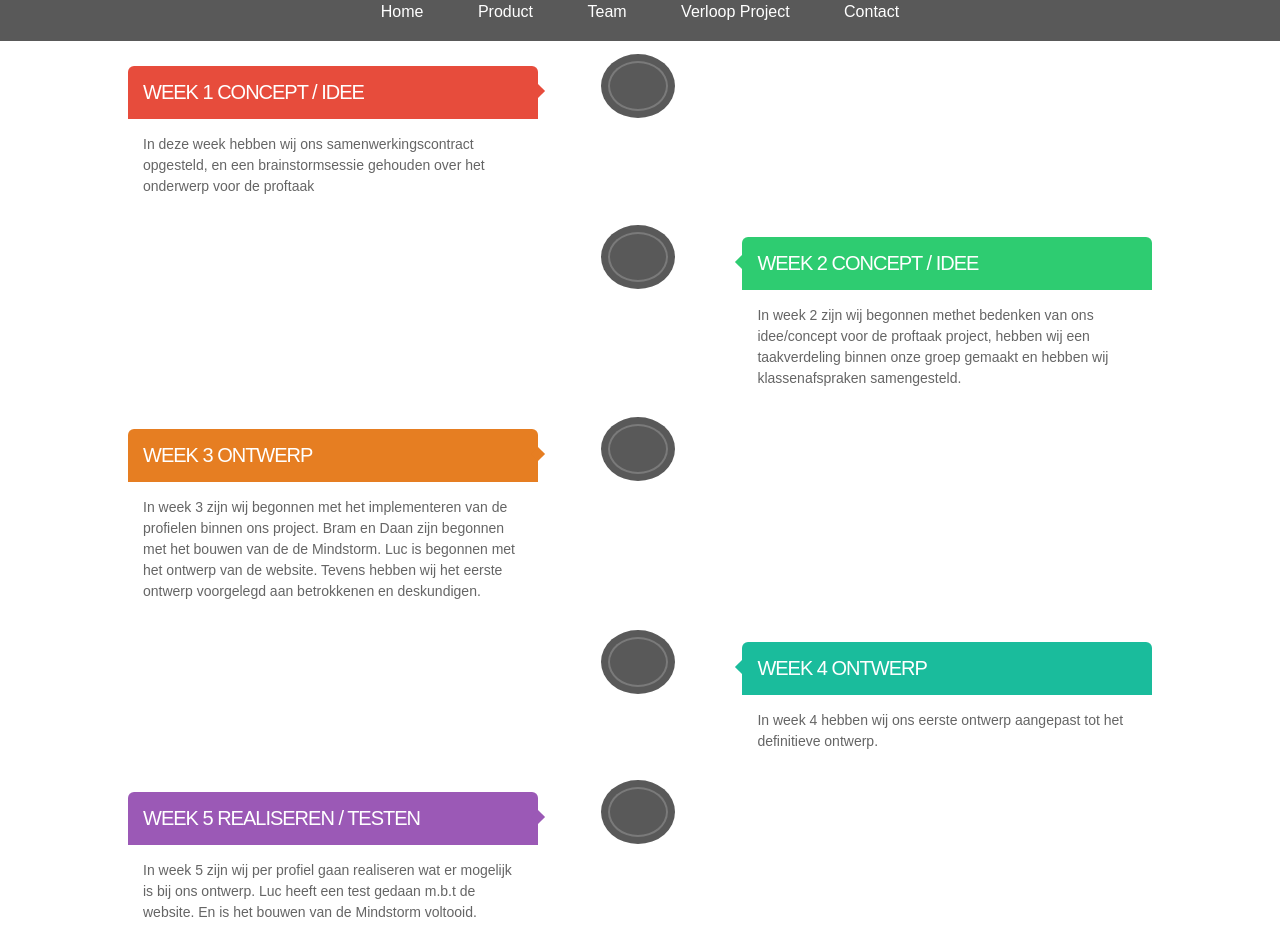
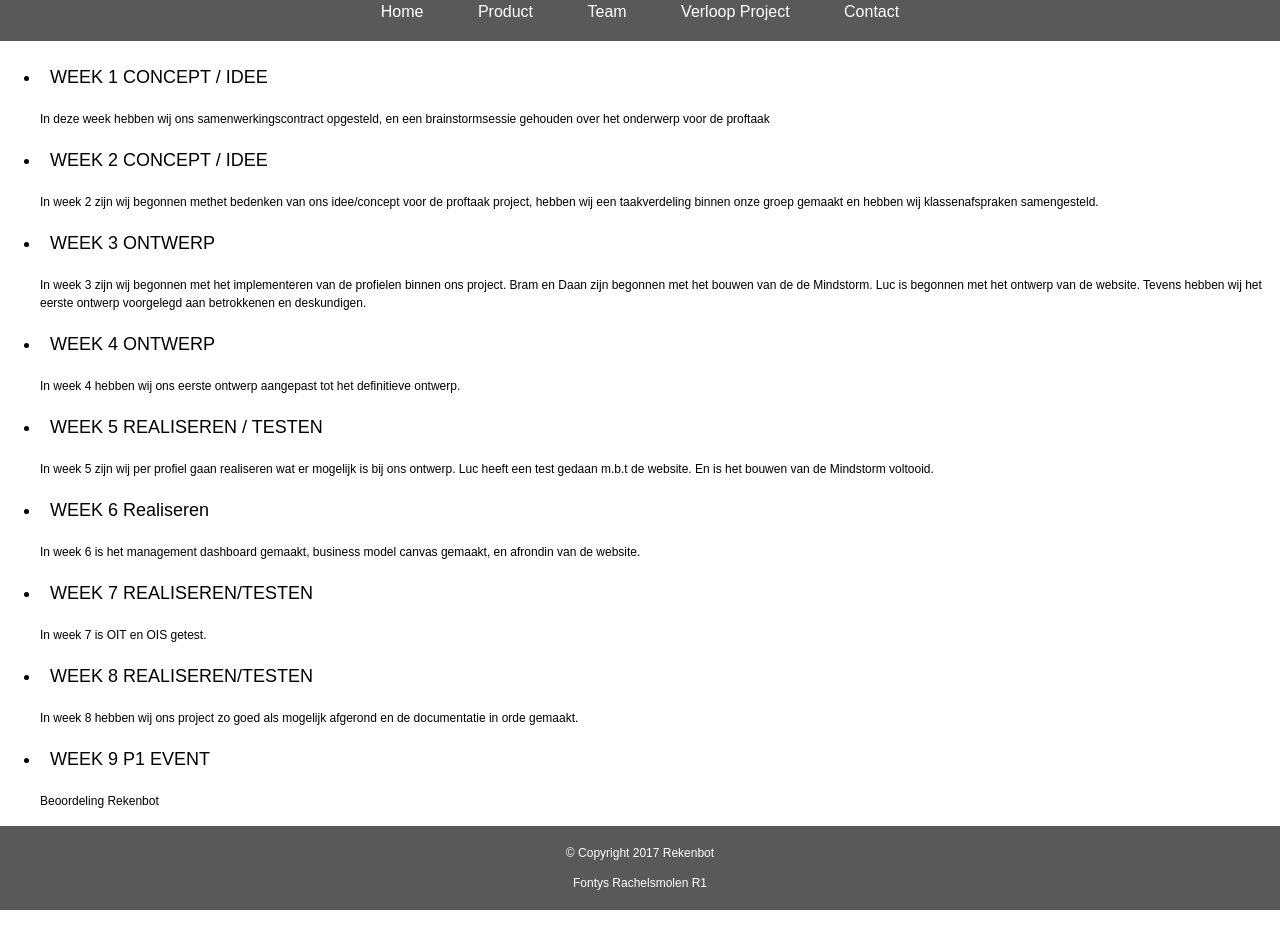
Before and after one commit to lucreintjens/GroepB, a plain HTML site: page Verloop Project.html in a window 1280 px wide. Shown: the part 253-1194 px from the top of the page. After the commit the page ends 1163 px from the top, so only its background shows below. Drawn offline with Linux system fonts and the light colour scheme.

Commit message:
Add files via upload

```diff
--- a/Verloop Project.html
+++ b/Verloop Project.html
@@ -20,53 +20,63 @@
 
 <body>
 
-<section id="timeline">
-  <article>
-    <div class="inner">
-      <span class="date">
-
-      </span>
-      <h2>Week 1 Concept / Idee</h2>
-      <p> In deze week hebben wij ons samenwerkingscontract opgesteld, en een  brainstormsessie gehouden over het onderwerp voor de proftaak</p>
+<section class="timeline">
+    <ul>
+        <li>
+            <div>
+                <h2>WEEK 1 CONCEPT / IDEE</h2>
+                <p class="timeline-text">In deze week hebben wij ons samenwerkingscontract opgesteld, en een brainstormsessie gehouden over het onderwerp voor de proftaak</p>
             </div>
-  </article>
-  <article>
-    <div class="inner">
-      <span class="date">
-
-      </span>
-      <h2>Week 2 Concept / Idee</h2>
+        </li>
+        <li>
+            <div>
+                <h2>WEEK 2 CONCEPT / IDEE</h2>
                 <p>In week 2 zijn wij begonnen methet bedenken van ons idee/concept voor de proftaak project, hebben wij een taakverdeling binnen onze groep gemaakt en hebben wij klassenafspraken samengesteld.</p>
             </div>
-  </article>
-  <article>
-    <div class="inner">
-      <span class="date">
-
-      </span>
-      <h2>Week 3 Ontwerp</h2>
+        </li>
+        <li>
+            <div>
+                <h2>WEEK 3 ONTWERP</h2>
                 <p>In week 3 zijn wij begonnen met het implementeren van de profielen binnen ons project. Bram en Daan zijn begonnen met het bouwen van de de Mindstorm. Luc is begonnen met het ontwerp van de website. Tevens hebben wij het eerste ontwerp voorgelegd aan betrokkenen en deskundigen.</p>
             </div>
-  </article>
-  <article>
-    <div class="inner">
-      <span class="date">
-
-      </span>
-      <h2>Week 4 Ontwerp</h2>
-      <p>In week 4 hebben wij ons eerste ontwerp aangepast tot het definitieve ontwerp.
-    </p>
+        </li>
+        <li>
+            <div>
+                <h2>WEEK 4 ONTWERP</h2>
+                <p>In week 4 hebben wij ons eerste ontwerp aangepast tot het definitieve ontwerp.</p>
             </div>
-  </article>
-  <article>
-    <div class="inner">
-      <span class="date">
-
-      </span>
-      <h2>Week 5 Realiseren / Testen</h2>
+        </li>
+        <li>
+            <div>
+                <h2>WEEK 5 REALISEREN / TESTEN</h2>
                 <p>In week 5 zijn wij per profiel gaan realiseren wat er mogelijk is bij ons ontwerp. Luc heeft een test gedaan m.b.t de website. En is het bouwen van de Mindstorm voltooid.</p>
             </div>
-  </article>
+        </li>
+        <li>
+            <div>
+                <h2>WEEK 6 Realiseren</h2>
+                <p>In week 6 is het management dashboard gemaakt, business model canvas gemaakt, en afrondin van de website.</p>
+            </div>
+        </li>
+        <li>
+            <div>
+                <h2>WEEK 7 REALISEREN/TESTEN</h2>
+                <p>In week 7 is OIT en OIS getest.</p>
+            </div>
+        </li>
+        <li>
+            <div>
+                <h2>WEEK 8 REALISEREN/TESTEN</h2>
+                <p>In week 8 hebben wij ons project zo goed als mogelijk afgerond en de documentatie in orde gemaakt.</p>
+            </div>
+        </li>
+        <li>
+            <div>
+                <h2>WEEK 9 P1 EVENT</h2>
+                <p>Beoordeling Rekenbot</p>
+            </div>
+        </li>
+    </ul>
 </section>
 
 
@@ -74,7 +84,7 @@
 
 
 <div class="footer">
-  <p>&copy; Copyright 2017 Rekenbot</p>
+  <p>&copy; Copyright 2017 Rekenbot</p> <p>Fontys Rachelsmolen R1 </p>
   </div>
 </body>
 
```
Lines whose indentation alone changed are shown as unchanged.
